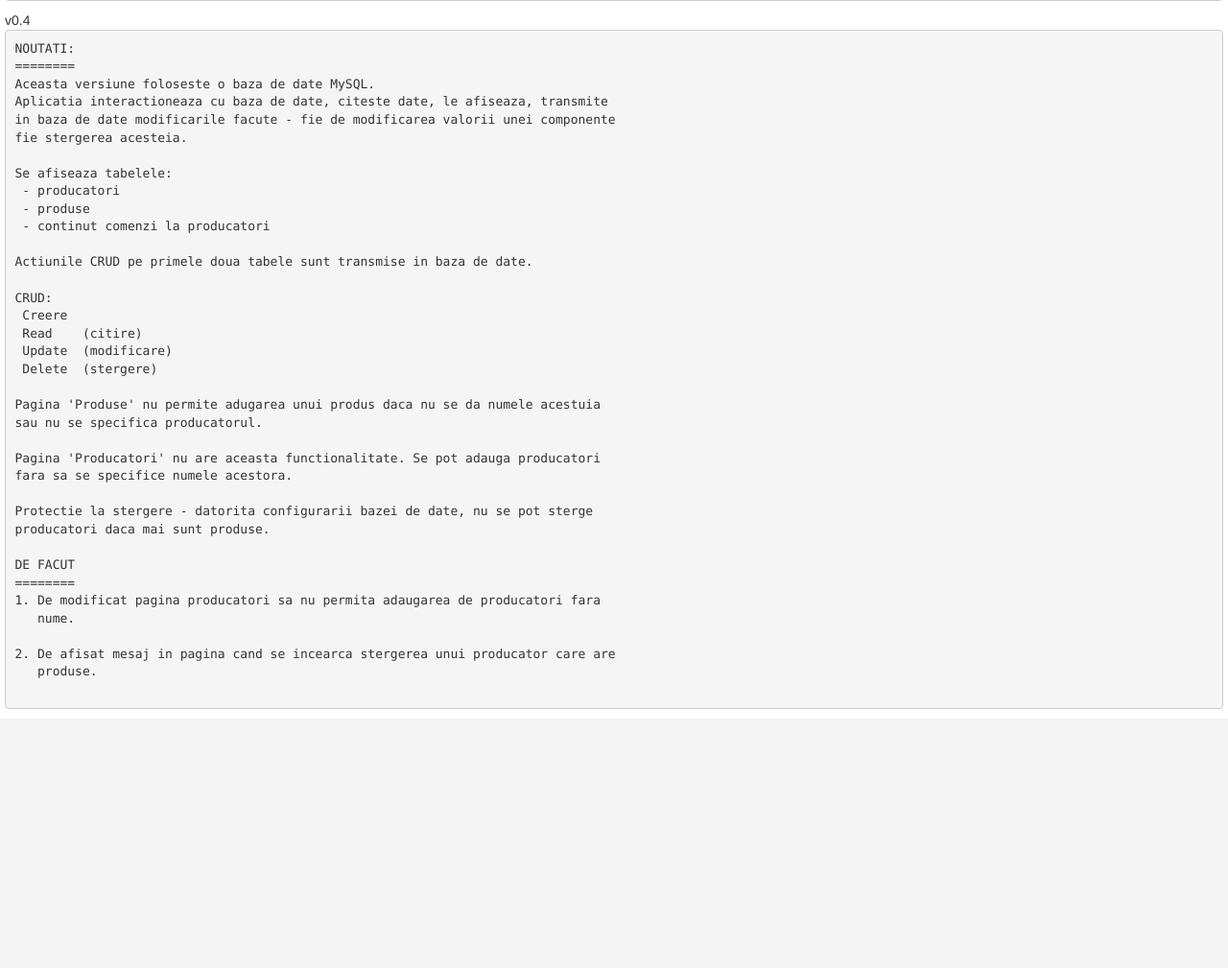
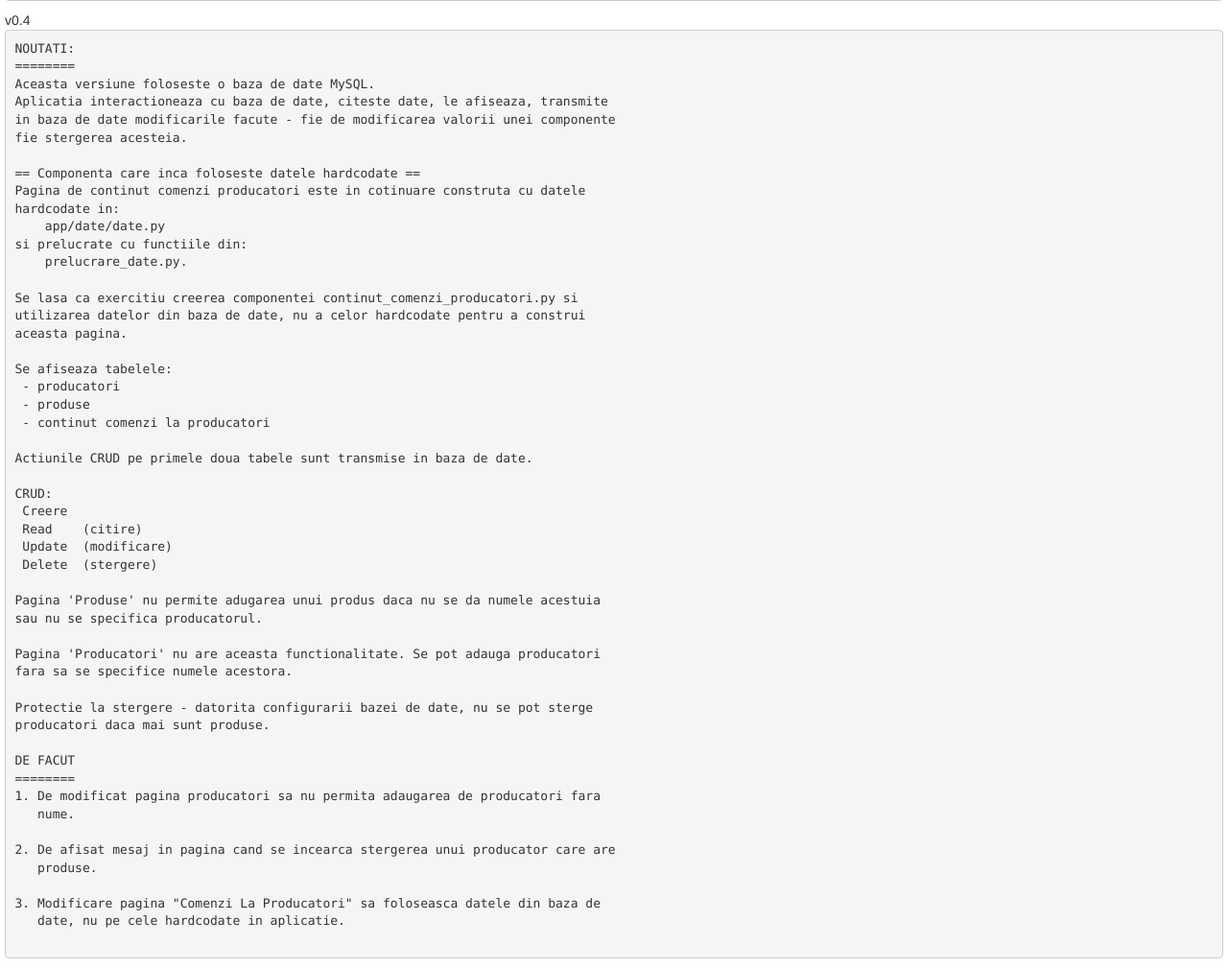
Before and after one commit to crchende/site_distribuitor, a Flask app: page / in a window 1280 px wide. Shown: the part 1238-2247 px from the top of the page at 96% size. Before the commit the page ends 1977 px from the top, so only its background shows below. Run offline with Flask 2, Linux system fonts and the light colour scheme; some libraries are stand-ins or nearby versions.

Commit message:
v4_p02 - actualizare descriere comenzi la producatori foloseste inca datele hardcodeate, nu baza de date

```diff
--- a/app/templates/descriere_versiune.html
+++ b/app/templates/descriere_versiune.html
@@ -6,6 +6,17 @@ Aceasta versiune foloseste o baza de date MySQL.
 Aplicatia interactioneaza cu baza de date, citeste date, le afiseaza, transmite
 in baza de date modificarile facute - fie de modificarea valorii unei componente
 fie stergerea acesteia.
+
+== Componenta care inca foloseste datele hardcodate ==
+Pagina de continut comenzi producatori este in cotinuare construta cu datele
+hardcodate in:
+    app/date/date.py
+si prelucrate cu functiile din:
+    prelucrare_date.py.
+
+Se lasa ca exercitiu creerea componentei continut_comenzi_producatori.py si
+utilizarea datelor din baza de date, nu a celor hardcodate pentru a construi
+aceasta pagina.
 
 Se afiseaza tabelele:
  - producatori
@@ -37,4 +48,7 @@ DE FACUT
 2. De afisat mesaj in pagina cand se incearca stergerea unui producator care are
    produse.
 
+3. Modificare pagina "Comenzi La Producatori" sa foloseasca datele din baza de
+   date, nu pe cele hardcodate in aplicatie.
+
 </pre>
```
